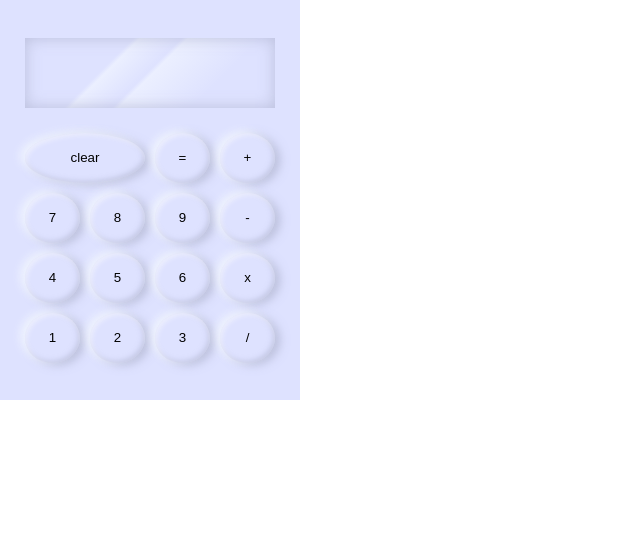
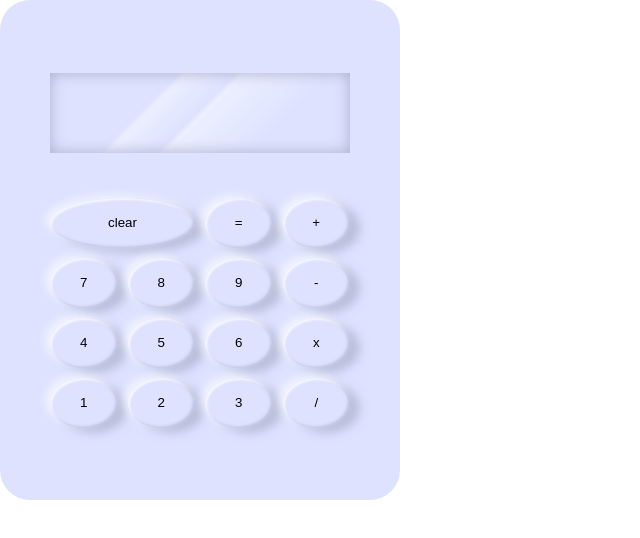
Before and after one commit to smooto/frontend-challenges, a Next.js app: page /component-challenges/11-24-20 in a window 1280 px wide. Shown: the top 538 px of the page, without its empty margins (0-640 px from the left). Built offline with nearby package versions, Linux system fonts and the light colour scheme.

Commit message:
Adjust shadows for greater contrast

```diff
--- a/pages/component-challenges/11-24-20.module.css
+++ b/pages/component-challenges/11-24-20.module.css
@@ -1,10 +1,13 @@
 .container {
   /* sizing */
-  width: 300px;
-  height: 400px;
+  width: 400px;
+  height: 500px;
+
+  /* shape */
+  border-radius: 30px;
 
   /* whitespace */
-  padding: 25px;
+  padding: 50px;
 
   /* layout */
   display: flex;
@@ -22,7 +25,7 @@
   height: 20%;
 
   /* shadows */
-  box-shadow: inset 0px 0px 15px rgba(171, 175, 204, .7);
+  box-shadow: inset 0px 0px 15px rgba(171, 175, 204, 1);
 
   /* colors */
   background: linear-gradient(-45deg, #dee2ff 26%, rgba(248, 252, 255, .5) 49%, #dee2ff 51%, rgba(248, 252, 255, .5) 64%, #dee2ff 66%);
@@ -45,7 +48,7 @@
 
   /* shadow */
   border: none;
-  box-shadow: -5px -2px 10px rgba(248, 252, 255, .7), 5px 2px 10px rgba(171, 175, 204, .7), inset 2px 2px 5px rgba(255, 255, 255, .5), inset -2px -2px 5px rgba(171, 175, 204, .5);
+  box-shadow: -5px -3px 10px rgba(248, 252, 255, .7), 10px 5px 10px rgba(171, 175, 204, .7), inset 2px 2px 2px rgba(255, 255, 255, .7), inset -2px -1px 3px rgba(171, 175, 204, .7);
 
   /* color */
   background-color: #dee2ff;
```
